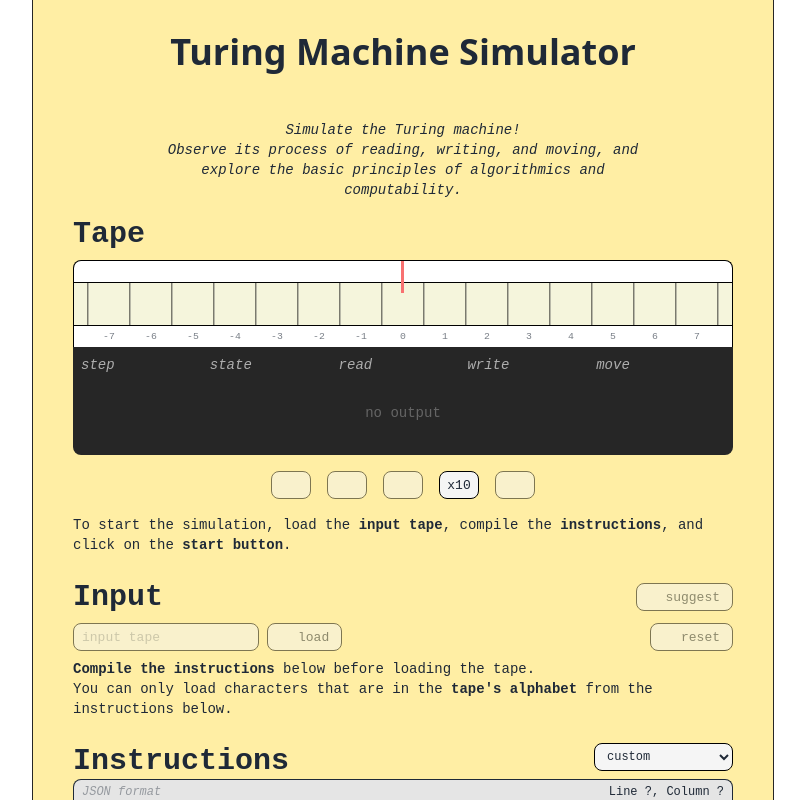
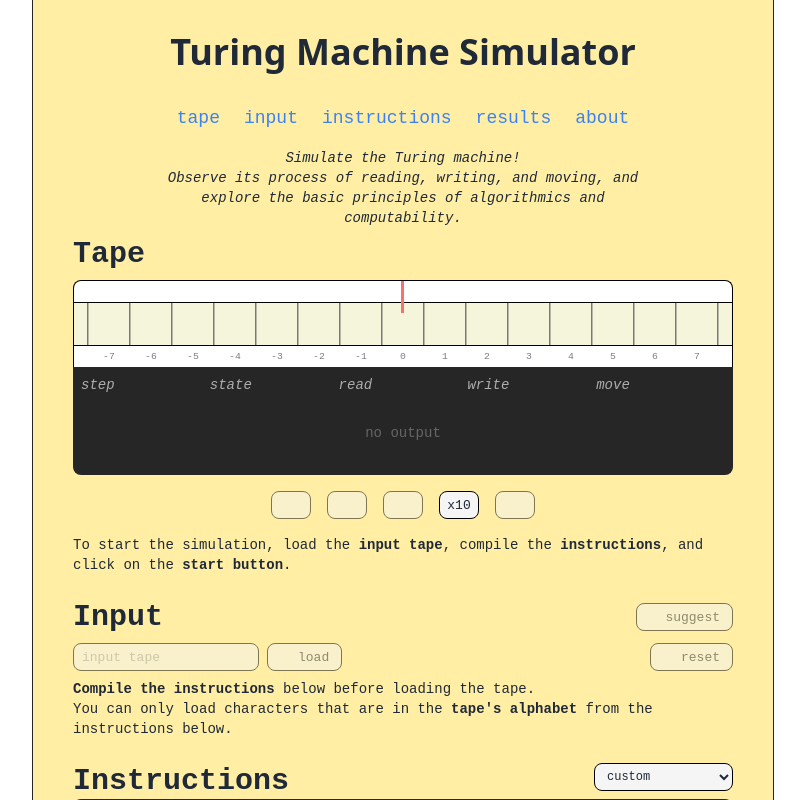
Before and after one commit to MapReduceMages/turing_machine, a SvelteKit app: page / in a window 1280 px wide. Shown: the top 800 px of the page, without its empty margins (237-1042 px from the left). Built offline with nearby package versions, Linux system fonts and the light colour scheme; some icons are missing.

Commit message:
[Dev] nav: add a navigation bar

```diff
--- a/src/lib/components/about/about.svelte
+++ b/src/lib/components/about/about.svelte
@@ -3,7 +3,7 @@
 </script>
 
 <!-- ================================================= CONTENT -->
-<div id="about" class="mt-box flex flex-col gap-box-lg text-sm">
+<div id="about-section" class="mt-box flex flex-col gap-box-lg text-sm">
 	<h2 class="-mb-box">About</h2>
 	<section>
 		<p>
--- a/src/lib/components/input/input.svelte
+++ b/src/lib/components/input/input.svelte
@@ -37,7 +37,7 @@
 </script>
 
 <!-- ================================================= CONTENT -->
-<header class="mt-box">
+<header id="input-section" class="mt-box">
 	<h2>Input</h2>
 	<button
 		class="!w-fit pr-3"
--- a/src/lib/components/tape/tape.svelte
+++ b/src/lib/components/tape/tape.svelte
@@ -15,7 +15,7 @@
 </script>
 
 <!-- ================================================= CONTENT -->
-<h2 class="mb-2 w-full">Tape</h2>
+<h2 id="tape-section" class="mb-2 w-full">Tape</h2>
 <div id="tape" class="flex w-full flex-col items-center gap-box-sm">
 	<div
 		id="tape-visu"
--- a/src/routes/+page.svelte
+++ b/src/routes/+page.svelte
@@ -9,7 +9,26 @@
 
 <!-- ================================================= CONTENT -->
 
-<p class="my-box max-w-[500px] text-center text-sm italic">
+<nav>
+	<ul class="flex flex-col md:flex-row justify-center items-center gap-1 md:gap-box-lg text-lg">
+		<li>
+			<a href="#tape-section">tape</a>
+		</li>
+		<li>
+			<a href="#input-section">input</a>
+		</li>
+		<li>
+			<a href="#instructions-container">instructions</a>
+		</li>
+		<li>
+			<a href="#container-result">results</a>
+		</li>
+		<li>
+			<a href="#about-section">about</a>
+		</li>
+	</ul>
+</nav>
+<p class="mt-box mb-box-sm max-w-[500px] text-center text-sm italic">
 	Simulate the Turing machine!<br />Observe its process of reading, writing, and moving, and explore
 	the basic principles of algorithmics and computability.
 </p>
--- a/src/styles/main.css
+++ b/src/styles/main.css
@@ -1,5 +1,9 @@
 * {
 	font-family: monospace;
+}
+
+html {
+	scroll-behavior: smooth;
 }
 
 ::-moz-selection {
```
